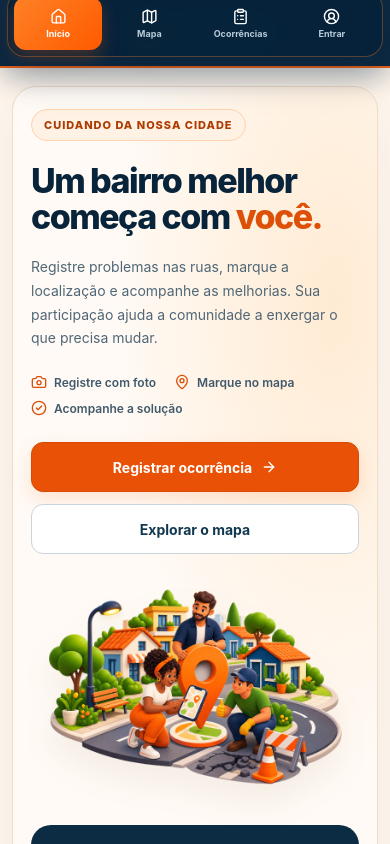
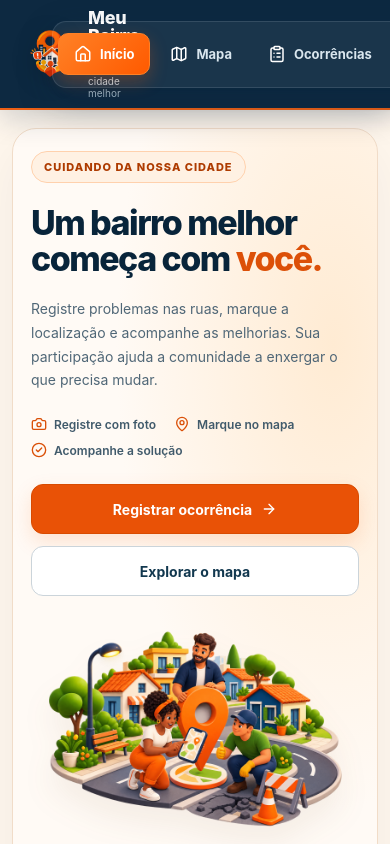
Before and after one commit to Lukzinhoo/meu-bairro., a React (Vite) app: page / in a window 390 px wide. Shown: the top 844 px of the page. Built offline with nearby package versions, Linux system fonts and the light colour scheme; no server answers; the database is empty.

Commit message:
Força layout mobile pelo React

```diff
--- a/src/App.tsx
+++ b/src/App.tsx
@@ -55,6 +55,15 @@ function App() {
 
   const [verificandoAcesso, setVerificandoAcesso] =
     useState(true);
+
+  const dispositivoMovel =
+    typeof navigator !== "undefined" &&
+    (
+      navigator.maxTouchPoints > 0 ||
+      /Android|iPhone|iPad|iPod|Mobile/i.test(
+        navigator.userAgent
+      )
+    );
 
   useEffect(() => {
     verificarUsuarioAtual();
@@ -137,7 +146,13 @@ function App() {
       <RolarParaTopo />
       <RegistrarVisita />
 
-      <div className="aplicacao">
+      <div
+        className={
+          dispositivoMovel
+            ? "aplicacao dispositivo-movel"
+            : "aplicacao"
+        }
+      >
         <header className="cabecalho">
           <Link
             to={administrador ? "/admin" : "/"}
@@ -169,7 +184,7 @@ function App() {
                   }
                 >
                   <House size={19} />
-                  Início
+                  <span>Início</span>
                 </NavLink>
 
                 <NavLink
@@ -179,7 +194,7 @@ function App() {
                   }
                 >
                   <Map size={19} />
-                  Mapa
+                  <span>Mapa</span>
                 </NavLink>
 
                 <NavLink
@@ -189,7 +204,7 @@ function App() {
                   }
                 >
                   <ClipboardList size={19} />
-                  Ocorrências
+                  <span>Ocorrências</span>
                 </NavLink>
 
                 <NavLink
@@ -204,9 +219,11 @@ function App() {
                 >
                   <CircleUserRound size={19} />
 
-                  {usuario
-                    ? "Perfil"
-                    : "Entrar"}
+                  <span>
+                    {usuario
+                      ? "Perfil"
+                      : "Entrar"}
+                  </span>
                 </NavLink>
               </>
             )}
@@ -219,7 +236,7 @@ function App() {
                 }
               >
                 <ShieldCheck size={19} />
-                Admin
+                <span>Admin</span>
               </NavLink>
             )}
           </nav>
@@ -280,8 +297,13 @@ function App() {
                   to="/admin"
                   replace
                 />
+              ) : usuario ? (
+                <Perfil />
               ) : (
-                <Perfil />
+                <Navigate
+                  to="/entrar"
+                  replace
+                />
               )
             }
           />
--- a/src/CabecalhoProfissional.css
+++ b/src/CabecalhoProfissional.css
@@ -1,11 +1,12 @@
 /* ========================================
-   CABEÇALHO — COMPUTADOR
+   CABEÇALHO NO COMPUTADOR
 ======================================== */
 
 .cabecalho {
   width: 100% !important;
   min-height: 74px !important;
   padding: 9px max(24px, calc((100vw - 1440px) / 2)) !important;
+
   position: sticky !important;
   top: 0 !important;
   z-index: 2000 !important;
@@ -24,10 +25,6 @@
   gap: 28px !important;
 }
 
-/* ========================================
-   LOGO
-======================================== */
-
 .cabecalho .logo {
   width: auto !important;
   min-width: 0 !important;
@@ -37,6 +34,7 @@
   display: inline-flex !important;
   align-items: center !important;
   justify-content: flex-start !important;
+  flex-direction: row !important;
   gap: 12px !important;
 
   text-decoration: none !important;
@@ -84,15 +82,10 @@
   color: #b8cedc !important;
   font-size: 10px !important;
   line-height: 1.2 !important;
-  letter-spacing: 0.015em !important;
 
   display: block !important;
   visibility: visible !important;
 }
-
-/* ========================================
-   MENU — COMPUTADOR
-======================================== */
 
 .cabecalho .menu {
   width: auto !important;
@@ -138,12 +131,10 @@
   line-height: 1.1 !important;
   text-decoration: none !important;
   white-space: nowrap !important;
+}
 
-  transition:
-    color 180ms ease,
-    background-color 180ms ease,
-    border-color 180ms ease,
-    transform 180ms ease !important;
+.cabecalho .menu a span {
+  display: inline !important;
 }
 
 .cabecalho .menu a svg {
@@ -156,7 +147,6 @@
   color: #ffffff !important;
   border-color: rgba(255, 129, 38, 0.3) !important;
   background: rgba(255, 129, 38, 0.11) !important;
-  transform: translateY(-1px) !important;
 }
 
 .cabecalho .menu a.menu-ativo,
@@ -167,7 +157,7 @@
   box-shadow: 0 7px 17px rgba(255, 90, 0, 0.25) !important;
 }
 
-/* Remove os nomes duplicados criados pelos arquivos antigos */
+/* Remove textos duplicados criados por CSS antigo */
 .cabecalho .menu a::before,
 .cabecalho .menu a::after {
   content: none !important;
@@ -175,28 +165,17 @@
 }
 
 /* ========================================
-   CELULARES E DISPOSITIVOS COM TOQUE
+   LAYOUT FORÇADO PELO REACT NO CELULAR
 ======================================== */
 
-@media (max-width: 1100px), (hover: none) and (pointer: coarse) {
-  html,
-  body,
-  #root {
+.aplicacao.dispositivo-movel {
   width: 100% !important;
-    max-width: 100% !important;
+  min-height: 100vh !important;
+  padding-bottom: calc(94px + env(safe-area-inset-bottom)) !important;
   overflow-x: hidden !important;
 }
 
-  .aplicacao {
-    width: 100% !important;
-    min-height: 100vh !important;
-
-    /* Espaço para o menu inferior */
-    padding-bottom: calc(94px + env(safe-area-inset-bottom)) !important;
-  }
-
-  /* Cabeçalho superior mostra somente a identidade do site */
-  .aplicacao .cabecalho {
+.aplicacao.dispositivo-movel .cabecalho {
   width: 100% !important;
   min-height: 68px !important;
   height: auto !important;
@@ -217,8 +196,7 @@
   gap: 0 !important;
 }
 
-  /* Logo visível no topo */
-  .aplicacao .cabecalho .logo {
+.aplicacao.dispositivo-movel .cabecalho .logo {
   width: auto !important;
   max-width: 100% !important;
   min-height: 50px !important;
@@ -235,7 +213,7 @@
   opacity: 1 !important;
 }
 
-  .aplicacao .cabecalho .logo-imagem {
+.aplicacao.dispositivo-movel .cabecalho .logo-imagem {
   width: 48px !important;
   height: 48px !important;
 
@@ -244,9 +222,7 @@
   opacity: 1 !important;
 }
 
-  .aplicacao .cabecalho .logo > div {
-    width: auto !important;
-
+.aplicacao.dispositivo-movel .cabecalho .logo > div {
   display: grid !important;
   gap: 3px !important;
 
@@ -254,28 +230,24 @@
   opacity: 1 !important;
 }
 
-  .aplicacao .cabecalho .logo strong {
+.aplicacao.dispositivo-movel .cabecalho .logo strong {
   color: #ffffff !important;
   font-size: 17px !important;
-    line-height: 1 !important;
 
   display: block !important;
   visibility: visible !important;
-    opacity: 1 !important;
 }
 
-  .aplicacao .cabecalho .logo small {
+.aplicacao.dispositivo-movel .cabecalho .logo small {
   color: #b8cedc !important;
   font-size: 10px !important;
-    line-height: 1.2 !important;
 
   display: block !important;
   visibility: visible !important;
-    opacity: 1 !important;
 }
 
-  /* Menu fixado na parte inferior */
-  .aplicacao .cabecalho .menu {
+/* Menu inferior */
+.aplicacao.dispositivo-movel .cabecalho .menu {
   position: fixed !important;
   top: auto !important;
   right: 10px !important;
@@ -310,10 +282,9 @@
   overflow: visible !important;
 }
 
-  .aplicacao .cabecalho .menu a {
+.aplicacao.dispositivo-movel .cabecalho .menu a {
   width: 100% !important;
   min-width: 0 !important;
-    max-width: none !important;
   min-height: 52px !important;
   height: auto !important;
 
@@ -343,68 +314,63 @@
   transform: none !important;
 }
 
-  .aplicacao .cabecalho .menu a svg {
+.aplicacao.dispositivo-movel .cabecalho .menu a span {
+  display: block !important;
+  font-size: 10px !important;
+  line-height: 1.1 !important;
+}
+
+.aplicacao.dispositivo-movel .cabecalho .menu a svg {
   width: 19px !important;
   height: 19px !important;
   flex-shrink: 0 !important;
 }
 
-  /* Remove textos extras criados com ::after */
-  .aplicacao .cabecalho .menu a::before,
-  .aplicacao .cabecalho .menu a::after {
+.aplicacao.dispositivo-movel .cabecalho .menu a::before,
+.aplicacao.dispositivo-movel .cabecalho .menu a::after {
   content: none !important;
   display: none !important;
 }
 
-  .aplicacao .cabecalho .menu a:hover {
-    color: #ffffff !important;
-    transform: none !important;
-  }
-
-  .aplicacao .cabecalho .menu a.menu-ativo,
-  .aplicacao .cabecalho .menu a[aria-current="page"] {
+.aplicacao.dispositivo-movel .cabecalho .menu a.menu-ativo,
+.aplicacao.dispositivo-movel .cabecalho .menu a[aria-current="page"] {
   color: #ffffff !important;
   border: 0 !important;
   background: linear-gradient(135deg, #ff8126, #ff5a00) !important;
   box-shadow: 0 7px 17px rgba(255, 90, 0, 0.25) !important;
 }
 
-  .aplicacao .cabecalho .menu a:active {
-    transform: scale(0.96) !important;
+.aplicacao.dispositivo-movel .cabecalho .menu a[href="/admin"]:only-child {
+  grid-column: 1 / -1 !important;
 }
 
-  .aplicacao .cabecalho .menu a[href="/admin"]:only-child {
-    grid-column: 1 / -1 !important;
-  }
-}
-
-/* ========================================
-   CELULARES PEQUENOS
-======================================== */
-
+/* Celulares menores */
 @media (max-width: 420px) {
-  .aplicacao .cabecalho {
+  .aplicacao.dispositivo-movel .cabecalho {
     padding: 8px 12px !important;
   }
 
-  .aplicacao .cabecalho .logo small {
+  .aplicacao.dispositivo-movel .cabecalho .logo small {
     display: none !important;
   }
 
-  .aplicacao .cabecalho .menu {
+  .aplicacao.dispositivo-movel .cabecalho .menu {
     right: 7px !important;
     left: 7px !important;
     padding: 6px !important;
     gap: 3px !important;
   }
 
-  .aplicacao .cabecalho .menu a {
+  .aplicacao.dispositivo-movel .cabecalho .menu a {
     min-height: 50px !important;
     padding: 5px 2px !important;
+  }
+
+  .aplicacao.dispositivo-movel .cabecalho .menu a span {
     font-size: 9px !important;
   }
 
-  .aplicacao .cabecalho .menu a svg {
+  .aplicacao.dispositivo-movel .cabecalho .menu a svg {
     width: 17px !important;
     height: 17px !important;
   }
```
Lines whose indentation alone changed are shown as unchanged.
